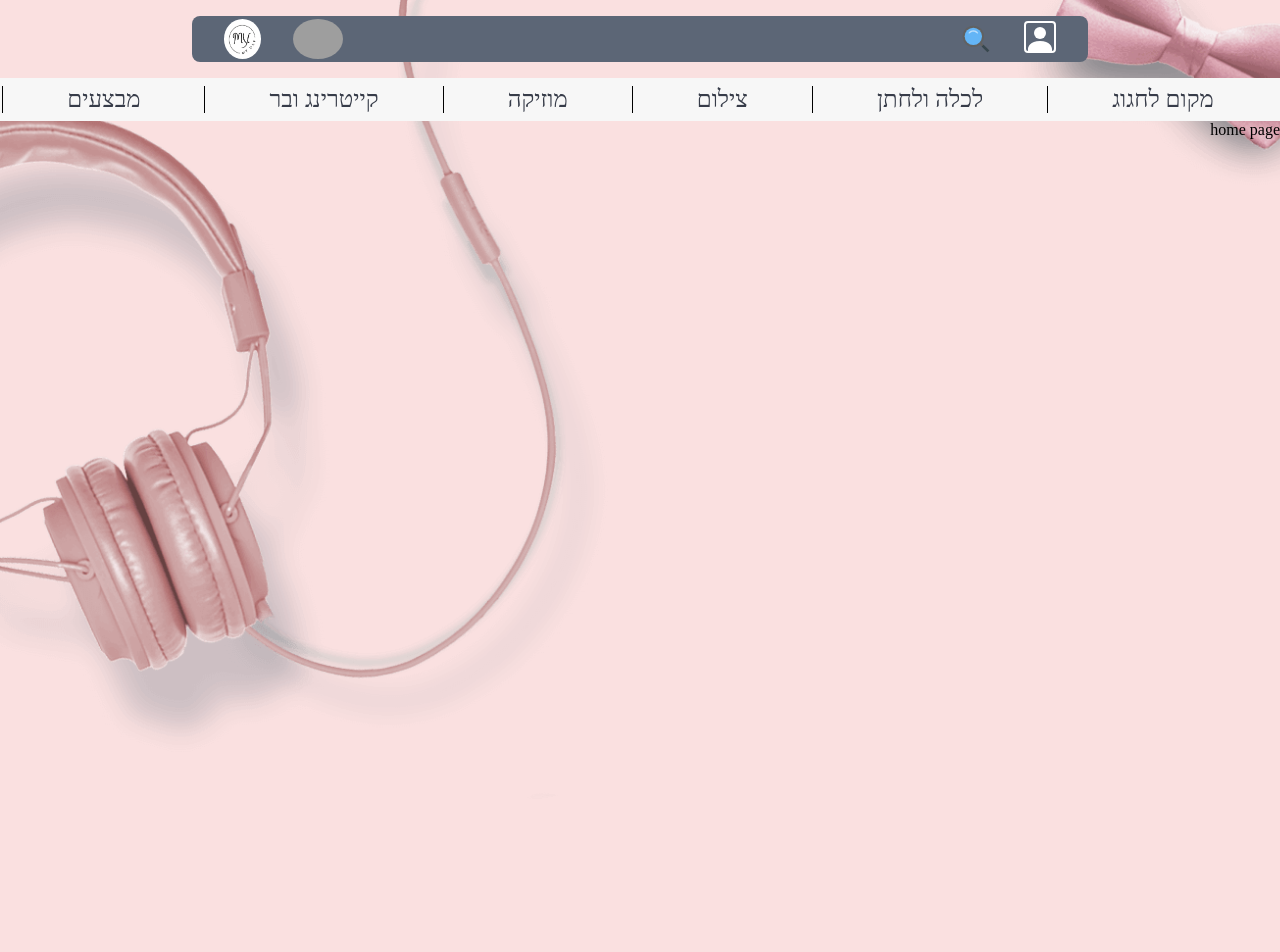
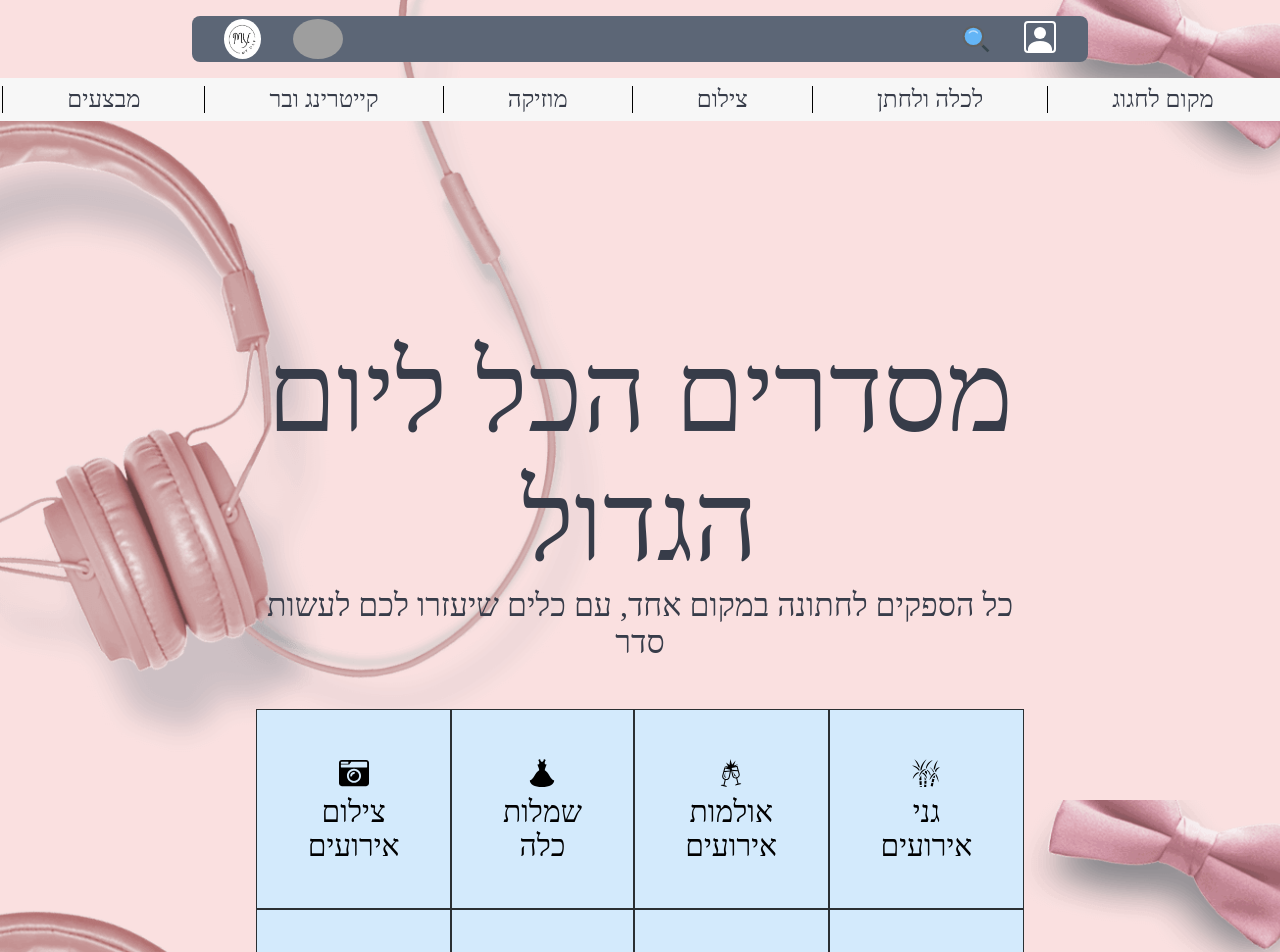
Before and after one commit to amitAsher22/clientWedding, a React (Create React App) app: page / in a window 1280 px wide. Shown: the top 952 px of the page. Before the commit the page ends 800 px from the top, so only its background shows below. Built offline with nearby package versions, Linux system fonts and the light colour scheme; grey boxes are pictures that could not be loaded.

Commit message:
create cards menu

```diff
--- a/src/pages/HomePage/Home.js
+++ b/src/pages/HomePage/Home.js
@@ -1,7 +1,97 @@
 import React from "react";
 
+// style components
+import styled from "styled-components";
+
+// react-icons
+import { GiSugarCane } from "react-icons/gi";
+import { GiGlassCelebration } from "react-icons/gi";
+import { GiAmpleDress } from "react-icons/gi";
+import { FaCameraRetro } from "react-icons/fa";
+
 function Home() {
-  return <div>home page</div>;
+  return (
+    <div>
+      <MainDiv>
+        <TitleOne>מסדרים הכל ליום הגדול</TitleOne>
+        <TitleTwo>
+          כל הספקים לחתונה במקום אחד, עם כלים שיעזרו לכם לעשות סדר
+        </TitleTwo>
+      </MainDiv>
+      <GridDivCards>
+        <SubGrid>
+          <div>
+            <GiSugarCane />
+          </div>
+          <span>גני אירועים</span>
+        </SubGrid>
+        <SubGrid>
+          <div>
+            <GiGlassCelebration />
+          </div>
+          <div>אולמות אירועים</div>
+        </SubGrid>
+        <SubGrid>
+          <div>
+            <GiAmpleDress />
+          </div>
+          <div>שמלות כלה</div>
+        </SubGrid>
+        <SubGrid>
+          <div>
+            <FaCameraRetro />
+          </div>
+          <div>צילום אירועים</div>
+        </SubGrid>
+        <SubGrid>1</SubGrid>
+        <SubGrid>1</SubGrid>
+        <SubGrid>1</SubGrid>
+        <SubGrid>1</SubGrid>
+      </GridDivCards>
+    </div>
+  );
 }
 
 export default Home;
+
+const MainDiv = styled.div`
+  text-align: center;
+  padding: 3rem;
+  color: #373c49;
+
+  width: 70%;
+  margin: auto;
+  margin-top: 10rem;
+`;
+
+const TitleOne = styled.span`
+  font-size: 7rem;
+  font-weight: normal;
+  font-family: "RaananLight"
+  letter-spacing: normal;
+`;
+
+const TitleTwo = styled.p`
+  font-size: 2rem;
+  font-weight: normal;
+  font-family: "RaananLight";
+  letter-spacing: normal;
+`;
+
+const GridDivCards = styled.div`
+  display: grid;
+  grid-template-columns: auto auto auto auto;
+  background-color: #2196f3;
+
+  width: 60%;
+  margin: auto;
+`;
+
+const SubGrid = styled.div`
+  background-color: rgba(255, 255, 255, 0.8);
+  border: 1px solid rgba(0, 0, 0, 0.8);
+  padding: 3rem;
+  font-size: 30px;
+  text-align: center;
+  height: 200px;
+`;
```
